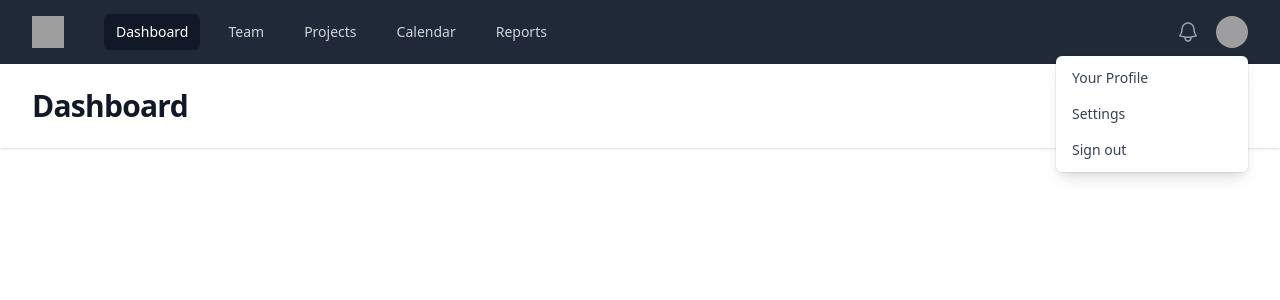
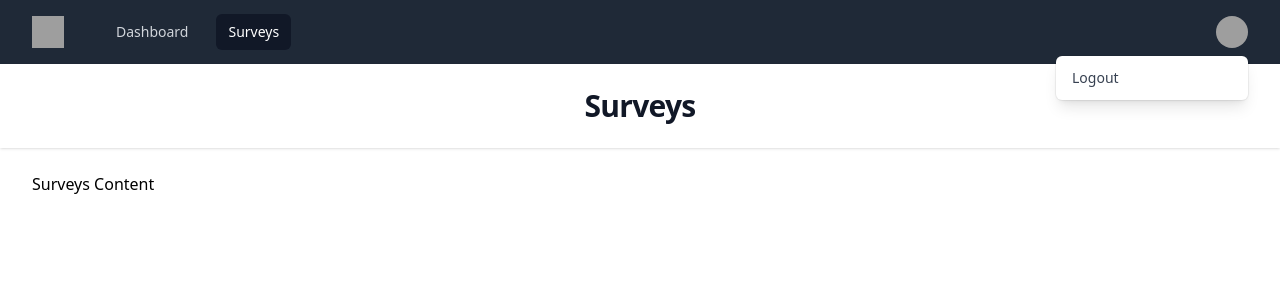
Before and after one commit to maytinhdian/laravel-react-survey, a React (Vite) app in the folder react/: page /surveys in a window 1280 px wide. Both pictures are taken after a click on the button "Open user menu". Shown: the top 300 px of the page. Built offline with nearby package versions, Linux system fonts and the light colour scheme; grey boxes are pictures that could not be loaded.

Commit message:
Context Provider 1:00:40

```diff
--- a/react/src/components/DefaultLayout.jsx
+++ b/react/src/components/DefaultLayout.jsx
@@ -1,31 +1,29 @@
-import { Fragment } from 'react'
-import { Disclosure, Menu, Transition } from '@headlessui/react'
-import { Bars3Icon, BellIcon, XMarkIcon } from '@heroicons/react/24/outline'
+import { Fragment } from "react";
+import { Disclosure, Menu, Transition } from "@headlessui/react";
+import { Bars3Icon, BellIcon, XMarkIcon } from "@heroicons/react/24/outline";
+import { NavLink, Outlet } from "react-router-dom";
 
 const user = {
-  name: 'Tom Cook',
-  email: 'tom@example.com',
+  name: "Tom Cook",
+  email: "tom@example.com",
   imageUrl:
-    'https://images.unsplash.com/photo-1472099645785-5658abf4ff4e?ixlib=rb-1.2.1&ixid=eyJhcHBfaWQiOjEyMDd9&auto=format&fit=facearea&facepad=2&w=256&h=256&q=80',
-}
+    "https://images.unsplash.com/photo-1472099645785-5658abf4ff4e?ixlib=rb-1.2.1&ixid=eyJhcHBfaWQiOjEyMDd9&auto=format&fit=facearea&facepad=2&w=256&h=256&q=80",
+};
 const navigation = [
-  { name: 'Dashboard', href: '#', current: true },
-  { name: 'Team', href: '#', current: false },
-  { name: 'Projects', href: '#', current: false },
-  { name: 'Calendar', href: '#', current: false },
-  { name: 'Reports', href: '#', current: false },
-]
-const userNavigation = [
-  { name: 'Your Profile', href: '#' },
-  { name: 'Settings', href: '#' },
-  { name: 'Sign out', href: '#' },
-]
+  { name: "Dashboard", to: "/" },
+  { name: "Surveys", to: "/surveys", current: false },
+];
+const userNavigation = [{ name: "Sign out", href: "#" }];
 
 function classNames(...classes) {
-  return classes.filter(Boolean).join(' ')
+  return classes.filter(Boolean).join(" ");
 }
 
 export default function DefaultLayout() {
+  const logout = (ev) => {
+    ev.preventDefault();
+    console.log("Logout");
+  };
   return (
     <>
       <div className="min-h-full">
@@ -45,41 +43,37 @@ export default function DefaultLayout() {
                     <div className="hidden md:block">
                       <div className="ml-10 flex items-baseline space-x-4">
                         {navigation.map((item) => (
-                          <a
+                          <NavLink
                             key={item.name}
-                            href={item.href}
-                            className={classNames(
-                              item.current
-                                ? 'bg-gray-900 text-white'
-                                : 'text-gray-300 hover:bg-gray-700 hover:text-white',
-                              'rounded-md px-3 py-2 text-sm font-medium'
-                            )}
-                            aria-current={item.current ? 'page' : undefined}
+                            to={item.to}
+                            className={({ isActive }) =>
+                              classNames(
+                                isActive
+                                  ? "bg-gray-900 text-white"
+                                  : "text-gray-300 hover:bg-gray-700 hover:text-white",
+                                "rounded-md px-3 py-2 text-sm font-medium"
+                              )
+                            }
                           >
                             {item.name}
-                          </a>
+                          </NavLink>
                         ))}
                       </div>
                     </div>
                   </div>
                   <div className="hidden md:block">
                     <div className="ml-4 flex items-center md:ml-6">
-                      <button
-                        type="button"
-                        className="relative rounded-full bg-gray-800 p-1 text-gray-400 hover:text-white focus:outline-none focus:ring-2 focus:ring-white focus:ring-offset-2 focus:ring-offset-gray-800"
-                      >
-                        <span className="absolute -inset-1.5" />
-                        <span className="sr-only">View notifications</span>
-                        <BellIcon className="h-6 w-6" aria-hidden="true" />
-                      </button>
-
                       {/* Profile dropdown */}
                       <Menu as="div" className="relative ml-3">
                         <div>
                           <Menu.Button className="relative flex max-w-xs items-center rounded-full bg-gray-800 text-sm focus:outline-none focus:ring-2 focus:ring-white focus:ring-offset-2 focus:ring-offset-gray-800">
                             <span className="absolute -inset-1.5" />
                             <span className="sr-only">Open user menu</span>
-                            <img className="h-8 w-8 rounded-full" src={user.imageUrl} alt="" />
+                            <img
+                              className="h-8 w-8 rounded-full"
+                              src={user.imageUrl}
+                              alt=""
+                            />
                           </Menu.Button>
                         </div>
                         <Transition
@@ -92,21 +86,17 @@ export default function DefaultLayout() {
                           leaveTo="transform opacity-0 scale-95"
                         >
                           <Menu.Items className="absolute right-0 z-10 mt-2 w-48 origin-top-right rounded-md bg-white py-1 shadow-lg ring-1 ring-black ring-opacity-5 focus:outline-none">
-                            {userNavigation.map((item) => (
-                              <Menu.Item key={item.name}>
-                                {({ active }) => (
-                                  <a
-                                    href={item.href}
-                                    className={classNames(
-                                      active ? 'bg-gray-100' : '',
-                                      'block px-4 py-2 text-sm text-gray-700'
-                                    )}
-                                  >
-                                    {item.name}
-                                  </a>
-                                )}
-                              </Menu.Item>
-                            ))}
+                            <Menu.Item>
+                              {
+                                <a
+                                  href="#"
+                                  onClick={(ev) => logout(ev)}
+                                  className={
+                                    "block px-4 py-2 text-sm text-gray-700"
+                                  }
+                                >Logout</a>
+                              }
+                            </Menu.Item>
                           </Menu.Items>
                         </Transition>
                       </Menu>
@@ -118,9 +108,15 @@ export default function DefaultLayout() {
                       <span className="absolute -inset-0.5" />
                       <span className="sr-only">Open main menu</span>
                       {open ? (
-                        <XMarkIcon className="block h-6 w-6" aria-hidden="true" />
+                        <XMarkIcon
+                          className="block h-6 w-6"
+                          aria-hidden="true"
+                        />
                       ) : (
-                        <Bars3Icon className="block h-6 w-6" aria-hidden="true" />
+                        <Bars3Icon
+                          className="block h-6 w-6"
+                          aria-hidden="true"
+                        />
                       )}
                     </Disclosure.Button>
                   </div>
@@ -135,10 +131,12 @@ export default function DefaultLayout() {
                       as="a"
                       href={item.href}
                       className={classNames(
-                        item.current ? 'bg-gray-900 text-white' : 'text-gray-300 hover:bg-gray-700 hover:text-white',
-                        'block rounded-md px-3 py-2 text-base font-medium'
+                        item.current
+                          ? "bg-gray-900 text-white"
+                          : "text-gray-300 hover:bg-gray-700 hover:text-white",
+                        "block rounded-md px-3 py-2 text-base font-medium"
                       )}
-                      aria-current={item.current ? 'page' : undefined}
+                      aria-current={item.current ? "page" : undefined}
                     >
                       {item.name}
                     </Disclosure.Button>
@@ -147,32 +145,33 @@ export default function DefaultLayout() {
                 <div className="border-t border-gray-700 pb-3 pt-4">
                   <div className="flex items-center px-5">
                     <div className="flex-shrink-0">
-                      <img className="h-10 w-10 rounded-full" src={user.imageUrl} alt="" />
+                      <img
+                        className="h-10 w-10 rounded-full"
+                        src={user.imageUrl}
+                        alt=""
+                      />
                     </div>
                     <div className="ml-3">
-                      <div className="text-base font-medium leading-none text-white">{user.name}</div>
-                      <div className="text-sm font-medium leading-none text-gray-400">{user.email}</div>
+                      <div className="text-base font-medium leading-none text-white">
+                        {user.name}
+                      </div>
+                      <div className="text-sm font-medium leading-none text-gray-400">
+                        {user.email}
+                      </div>
                     </div>
-                    <button
-                      type="button"
-                      className="relative ml-auto flex-shrink-0 rounded-full bg-gray-800 p-1 text-gray-400 hover:text-white focus:outline-none focus:ring-2 focus:ring-white focus:ring-offset-2 focus:ring-offset-gray-800"
-                    >
-                      <span className="absolute -inset-1.5" />
-                      <span className="sr-only">View notifications</span>
-                      <BellIcon className="h-6 w-6" aria-hidden="true" />
-                    </button>
                   </div>
                   <div className="mt-3 space-y-1 px-2">
-                    {userNavigation.map((item) => (
+
                       <Disclosure.Button
-                        key={item.name}
+
                         as="a"
-                        href={item.href}
+                        href="#"
+                        onClick={(ev)=>logout(ev)}
                         className="block rounded-md px-3 py-2 text-base font-medium text-gray-400 hover:bg-gray-700 hover:text-white"
                       >
-                        {item.name}
+                        Logout
                       </Disclosure.Button>
-                    ))}
+
                   </div>
                 </div>
               </Disclosure.Panel>
@@ -180,15 +179,8 @@ export default function DefaultLayout() {
           )}
         </Disclosure>
 
-        <header className="bg-white shadow">
-          <div className="mx-auto max-w-7xl px-4 py-6 sm:px-6 lg:px-8">
-            <h1 className="text-3xl font-bold tracking-tight text-gray-900">Dashboard</h1>
-          </div>
-        </header>
-        <main>
-          <div className="mx-auto max-w-7xl py-6 sm:px-6 lg:px-8">{/* Your content */}</div>
-        </main>
+        <Outlet />
       </div>
     </>
-  )
+  );
 }
--- /dev/null
+++ b/react/src/components/PageComponent.jsx
@@ -0,0 +1,23 @@
+import React from "react";
+
+function PageComponent({ title, button = "", children }) {
+  return (
+    <>
+      <header className="bg-white shadow">
+        <div className="flex justify-center items-center mx-auto max-w-7xl px-4 py-6 sm:px-6 lg:px-8">
+          <h1 className="text-3xl font-bold tracking-tight text-gray-900">
+            {title}
+          </h1>
+            {button}
+        </div>
+      </header>
+      <main>
+        <div className="mx-auto max-w-7xl py-6 sm:px-6 lg:px-8">
+          {children}
+        </div>
+      </main>
+    </>
+  );
+}
+
+export default PageComponent;
--- a/react/src/views/Dashboard.jsx
+++ b/react/src/views/Dashboard.jsx
@@ -1,3 +1,9 @@
+import PageComponent from "../components/PageComponent";
+
 export default function Dashboard() {
-  return <div>Dashboard</div>;
+  return (
+    <PageComponent title='Dashboard'>
+      Children
+    </PageComponent>
+  );
 }
--- a/react/src/views/Surveys.jsx
+++ b/react/src/views/Surveys.jsx
@@ -1,3 +1,9 @@
+import PageComponent from "../components/PageComponent";
+
 export default function Surveys() {
-  return <div>Surveys</div>;
+  return (
+    <PageComponent title='Surveys'>
+      Surveys Content
+    </PageComponent>
+  );
 }
```
Also changed, not shown: react/src/router.jsx (+29 -31 lines).
